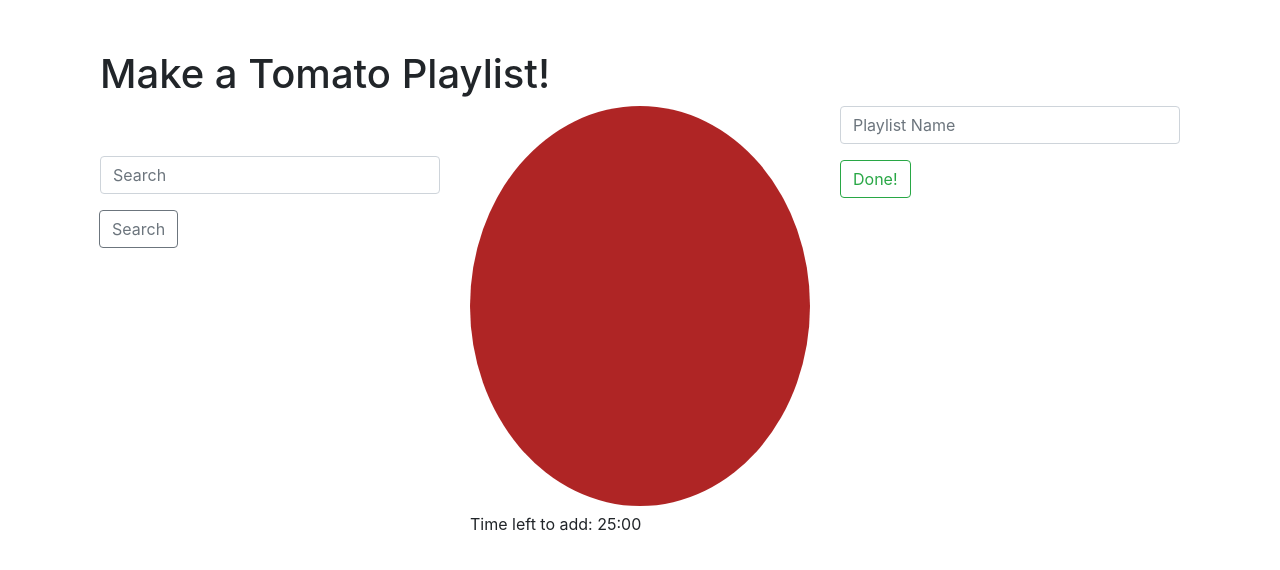
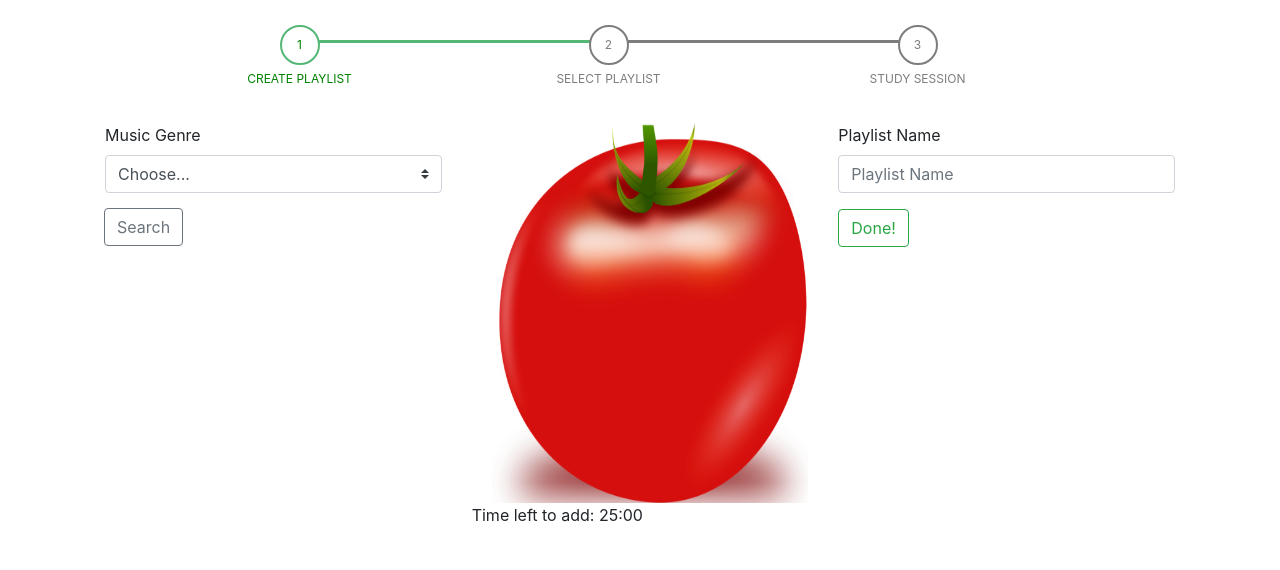
Before and after one commit to tabaranosiba/TomatoTunes, a Flask app: page /make_tomato in a window 1280 px wide. Shown: the part 56-626 px from the top of the page. Run offline with Flask 2, Linux system fonts and the light colour scheme; some libraries are stand-ins or nearby versions.

Commit message:
Added playlist streaming functionality

```diff
--- a/server.py
+++ b/server.py
@@ -6,19 +6,19 @@ app = Flask(__name__)
 song_database = [
     {
         "id": 1,
-        "title": "In the Kitchen",
-        "artist": "Hawktail",
-        "song": "/static/audio_files/Hawktail-In_The_Kitchen.mp3",
+        "title": "Broom sounds",
+        "artist": "Abdulaziz",
+        "song": "/static/audio_files/sweeping_straw_broom-mike-koenig.mp3",
         "genre": "instrumental",
-        "length": 240
+        "length": 473
     },
     {
         "id": 2,
         "title": "Unless",
         "artist": "Hawktail",
-        "song": "/static/audio_files/Hawktail-Unless.mp3",
+        "song": "/static/audio_files/MP5_SMG-GunGuru-703432894.mp3",
         "genre": "instrumental",
-        "length": 240
+        "length": 325
     },
     {
         "id": 3,
@@ -26,7 +26,7 @@ song_database = [
         "artist": "Hawktail",
         "song": "/static/audio_files/Olafur_Arnalds-0952.mp3",
         "genre": "instrumental",
-        "length": 300
+        "length": 203
     }
 ]
 
@@ -35,6 +35,10 @@ selected_results = []
 current_id = len(playlists)
 playlist_id = 0
 # playlist_length = 0
+
+@app.route('/')
+def home():
+    return render_template("home.html", song_database=song_database, playlists=playlists, selected_results=selected_results, current_id=current_id, playlist_id=playlist_id)
 
 @app.route('/make_tomato')
 def make_tomato():
@@ -61,13 +65,21 @@ def search():
 
         input_string = request.data.decode("utf-8")
         # print(input_string)
-
-        for object in song_database:
-            for key, value in object.items():
-                if key != 'id' and key != 'img' and key != 'length':
-                    if input_string.lower() in value.lower() and object not in search:
+        if input_string == '1':
+            for object in song_database:
+                for key, value in object.items():
+                    if key == 'genre' and value == 'instrumental':
                         search.append(object)
-
+        if input_string == '2':
+            for object in song_database:
+                for key, value in object.items():
+                    if key == 'genre' and value == 'lo-fi':
+                        search.append(object)
+        if input_string == '3':
+            for object in song_database:
+                for key, value in object.items():
+                    if key == 'genre' and value == 'jazz':
+                        search.append(object)
         return jsonify(search = search)
     else:
         return render_template('make.html', song_database = song_database)
@@ -145,38 +157,6 @@ def remove_selected():
 
         return jsonify(selected_results = selected_results)
 
-# @app.route('/calculate_time', methods=['GET', 'POST'])
-# def calculate_time():
-#     global playlist_length
-#     max_length = 1500
-#     min_length = 1200
-#     song_length = 0
-
-#     if request.method == 'POST':
-#         input_string = request.data.decode("utf-8")
-#         input_id = int(input_string)
-#         for object in song_database:
-#             print(object)
-#             for key, value in object.items():
-#                 if key == 'id' and input_id == value:
-#                     print("This is the id: ")
-#                     print(value)
-#                 else:
-#                     break
-#                 if key == 'length':
-#                     print("This is the length: ")
-#                     print(value)
-#                     song_length = value
-#         print(song_length)
-#         playlist_length += song_length
-#         # for object in selected_results:
-#         #     for key, value in object.items():
-#         #         if key == 'length':
-#         #             length = value
-#         #             playlist_length += length
-#         print(playlist_length)
-#         return jsonify(playlist_length=playlist_length)
-
 
 if __name__ == '__main__':
    app.run(debug = True)
--- a/static/make.js
+++ b/static/make.js
@@ -38,7 +38,7 @@ var display_results = function(matches){
         var title_info = $("<p class='title'>"+ title + "</p>")
         var artist_info = $("<p class='artist'>"+ artist + "</p>")
         var audio_info = $("<audio controls><source src='" + audio + "' type='audio/ogg' </audio>")
-        $(song).append(id, title_info, artist_info, audio_info)
+        $(song).append(title_info, artist_info, audio_info)
         $(song).append("</div>")
         $(row).append(song)
         $('#results').append(row)
@@ -199,10 +199,10 @@ var calculate_time = function(id) {
 
 $(document).ready(function(){
     $('#submit').click(function(){
-        var query = $('#search_query').val()
+        var query = $('#inlineFormCustomSelect').val()
         console.log("Query: " + query)
-        if (query = ""){
-            alert("You must enter a valid search input")
+        if(query=="Choose..."){
+            alert("You must select a valid genre from the dropdown menu. Please try again.")
         }
         else{
             search(query)
--- a/static/play.js
+++ b/static/play.js
@@ -1,5 +1,6 @@
 var playlist;
 var song;
+
 var display_selected_playlist = function(playlists, playlist_id){
 	for(var i=0; i < playlists.length; i++) {
 		console.log(playlists[i])
@@ -11,23 +12,54 @@ var display_selected_playlist = function(playlists, playlist_id){
         	$.each(playlist['songs'], function(index, value){
 	        	var title = value['title']
 	        	var artist = value['artist']
-	        	var id = value['id']
-
-	        	var row = $("<div class = 'result' id='" + id + "'>")
-	        	var song = $("<div class='song'>")
-			    var title_info = $("<p class='title'>"+ title + "</p>")
-			    var artist_info = $("<p class='artist'>"+ artist + "</p>")
-			    $(song).append(id, title_info, artist_info)
-			    $(song).append("</div>")
+	        	var audio = value['song']
+	        	if (index == 0){
+	        		var row = $("<li class='current-song'>")
+	        	}
+	        	else{
+	        		var row = $("<li>")
+	        	}
+	        	var song = $("<a href='"+ audio +"'>"+title+"</a>")
+	        	console.log(song)
 			    $(row).append(song)
 			    $('#playlist').append(row)
-			    $('#playlist').append('</div>')
+			    $('#playlist').append('</li>')
 			})
         }
     }
 }
 
+function audioPlayer(){
+    var currentSong = 0;
+    $("#audioPlayer")[0].src = $("#playlist li a")[0];
+    $("#audioPlayer")[0].play();
+
+    $("#playlist li a").click(function(e){
+        e.preventDefault();
+        $("#audioPlayer")[0].src = this;
+        $("#audioPlayer")[0].play();
+        $("#playlist li").removeClass("current-song");
+        currentSong = $(this).parent().index();
+        $(this).parent().addClass("current-song");
+    });
+
+    $("#audioPlayer")[0].addEventListener("ended", function(){
+        currentSong++;
+        if(currentSong == $("#playlist li a").length)
+        	$("#audioPlayer")[0].pause();
+        $("#playlist li").removeClass("current-song");
+        $("#playlist li:eq("+currentSong+")").addClass("current-song");
+        $("#audioPlayer")[0].src = $("#playlist li a")[currentSong].href;
+        $("#audioPlayer")[0].play();
+    });
+    currentSong = 0
+}
+
 $(document).ready(function(){
 	console.log(playlist_id)
-	display_selected_playlist(playlists, playlist_id)
+	playlist = display_selected_playlist(playlists, playlist_id)
+	console.log("This is the returned playlist that will be played: " + playlist)
+	$('#toggle').click(function(){
+		audioPlayer();
+	})
 })
--- a/templates/layout.html
+++ b/templates/layout.html
@@ -8,6 +8,7 @@
 	<script src= "http://code.jquery.com/jquery-3.3.1.min.js"></script>
 	<script src= "https://code.jquery.com/ui/1.12.0/jquery-ui.min.js"></script>
 	<link rel= "stylesheet" href= "http://code.jquery.com/ui/1.12.1/themes/base/jquery-ui.css">
+    <link href="https://fonts.googleapis.com/css?family=Nunito" rel="stylesheet">
     <script type="text/javascript" src="{{ url_for('static', filename = 'make.js') }}"></script>
     <script type="text/javascript" src="{{ url_for('static', filename = 'playlists.js') }}"></script>
     <script type="text/javascript" src="{{ url_for('static', filename = 'play.js') }}"></script>
@@ -21,8 +22,30 @@
 
 
     <style>
-        #create_container{
-            padding-top: 50px;
+        .row.aboutus{
+            padding: 60px;
+
+        }
+        .description{
+            text-align: center;
+            font-family: 'Nunito', sans-serif;
+            font-size: 24px;
+        }
+        .welcome{
+            text-align: center;
+            padding-top:60px;
+        }
+        #length_highlight{
+            color:green;
+        }
+        .row.create{
+            margin-top: 35px;
+        }
+        .input-group-append{
+            margin-top: 15px;
+        }
+        h1{
+            font-family: 'Nunito', sans-serif;
         }
         form{
             padding-top: 50px;
@@ -38,6 +61,41 @@
 		    width: 100%;
         }
         .tomato {
+            height: 380px;
+            width: 100%;
+            padding-left: 20px;
+        }
+        #select_container{
+            padding-top: 25px;
+        }
+        #create_container{
+            padding-top: 25px;
+            padding-right: 5px;
+            padding-left: 5px;
+        }
+        #create_highlight{
+            color: green;
+        }
+        #playlist_content{
+            padding-top: 45px;
+        }
+        #play_container{
+            padding-top: 45px;
+        }
+        .row.controls{
+            padding-top: 35px;
+        }
+        #playlist li a{
+            color:black;
+            text-decoration: none;
+        }
+        ul{
+            list-style-type: none;
+        }
+        #playlist .current-song a{
+            color:blue;
+        }
+       /* .tomato {
             height: 400px;
             width: 100%;
             background-color: rgb(175, 37, 37);
@@ -45,7 +103,7 @@
             display: inline-block;
             padding-left: 20%;
             padding-top: 15%;
-        }
+        }*/
         .result {
             border: solid;
             color: black;
@@ -66,15 +124,80 @@
         #results{
             padding-top: 2px;
         }
+        .btn.btn-info{
+            margin-top: 25px;
+            font-size: 24px;
+            text-align: center;
+            background-color:green;
+        }
+        .song{
+            padding: 10px;
+        }
+        .title{
+            font-size: 18px;
+            margin-right: 20px;
+        }
+        .artist{
+            font-size: 14px;
+            margin-right: 20px;
+        }
         /* .navbar{
             padding: 20px;
         } */
+          .progressbar {
+              counter-reset: step;
+          }
+          .progressbar li {
+              list-style-type: none;
+              width: 30%;
+              float: left;
+              font-size: 12px;
+              position: relative;
+              text-align: center;
+              text-transform: uppercase;
+              color: #7d7d7d;
+          }
+          .progressbar li:before {
+              width: 40px;
+              height: 40px;
+              content: counter(step);
+              counter-increment: step;
+              line-height: 35px;
+              border: 2px solid #7d7d7d;
+              display: block;
+              text-align: center;
+              margin: 0 auto 5px auto;
+              border-radius: 50%;
+              background-color: white;
+          }
+          .progressbar li:after {
+              width: 100%;
+              height: 3px;
+              content: '';
+              position: absolute;
+              background-color: #7d7d7d;
+              top: 15px;
+              left: -50%;
+              z-index: -1;
+          }
+          .progressbar li:first-child:after {
+              content: none;
+          }
+          .progressbar li.active {
+              color: green;
+          }
+          .progressbar li.active:before {
+              border-color: #55b776;
+          }
+          .progressbar li.active + li:after {
+              background-color: #55b776;
+          }
     </style>
 
 </head>
 <body>
     <nav class="navbar navbar-expand-lg navbar-light bg-light">
-        <a class="navbar-brand" href="#">Tomato Tunes</a>
+        <a class="navbar-brand" href="/">Tomato Tunes</a>
         <button class="navbar-toggler" type="button" data-toggle="collapse" data-target="#navbarNav" aria-controls="navbarNav" aria-expanded="false" aria-label="Toggle navigation">
         <span class="navbar-toggler-icon"></span>
         </button>
--- a/templates/make.html
+++ b/templates/make.html
@@ -5,21 +5,27 @@
     <div class = 'col-md-12'>
         <div class='row'>
             <div class='col-md-12'>
-                <h1>Make a Tomato Playlist!</h1>
+                <ul class="progressbar">
+                    <li class="active">Create Playlist</li>
+                    <li>Select Playlist</li>
+                    <li>Study Session</li>
+                </ul>
             </div>
         </div>
-        <div class = 'row'>
+        <div class = 'row create'>
             <!-- First column -->
             <div class='col-md-4'>
                 <!-- Search area -->
-                <form>
-                    <div class="form-group">
-                        <input type="text" class="form-control" id="search_query" placeholder="Search">
-                    </div>
-                    <div class="input-group-append">
-                        <button class="btn btn-outline-secondary" id='submit' type="button">Search</button>
-                    </div>
-                </form>
+                <label class="mr-sm-2" for="inlineFormCustomSelect">Music Genre</label>
+                <select class="custom-select mr-sm-2" id="inlineFormCustomSelect">
+                    <option selected>Choose...</option>
+                    <option value="1">Instrumental</option>
+                    <option value="2">Lo-Fi Hip Hop</option>
+                    <option value="3">Jazz</option>
+                </select>
+                <div class="input-group-append">
+                    <button class="btn btn-outline-secondary" id='submit' type="button">Search</button>
+                </div>
                 <!-- Search results -->
                 <div id='results'>
 
@@ -28,8 +34,9 @@
 
             <!-- Second column: Tomato Droppable -->
             <div class ='col-md-4'>
-                <div class="tomato">
-                </div>
+                <!-- <div class="tomato"> -->
+                    <img class='tomato' src='/static/img/pngkey.com-tomato-png-54276.png'>
+                <!-- </div> -->
                 <div class ='length_tracker'>
                     Time left to add: 25:00
                 </div>
@@ -38,6 +45,7 @@
             <!-- Third column: Songs added -->
             <div class ='col-md-4'>
                 <div class="form-group">
+                        <label class="mr-sm-2" for="playlist_name">Playlist Name</label>
                         <input type="text" class="form-control" id="playlist_name" placeholder="Playlist Name">
                 </div>
                 <div id="songs">
```
Also changed, not shown: templates/home.html (added, +20 -0 lines), templates/play.html (+22 -11 lines), templates/playlists.html (+14 -13 lines), static/img/pngkey.com-tomato-png-54276.png (added), static/img/pomodoro-counter-empty.png (added), static/img/purepng.com-red-tomatoestomatosalad-fruitred-fruittomatoes-1701527318474sprmu.png (added), 3 other files.
